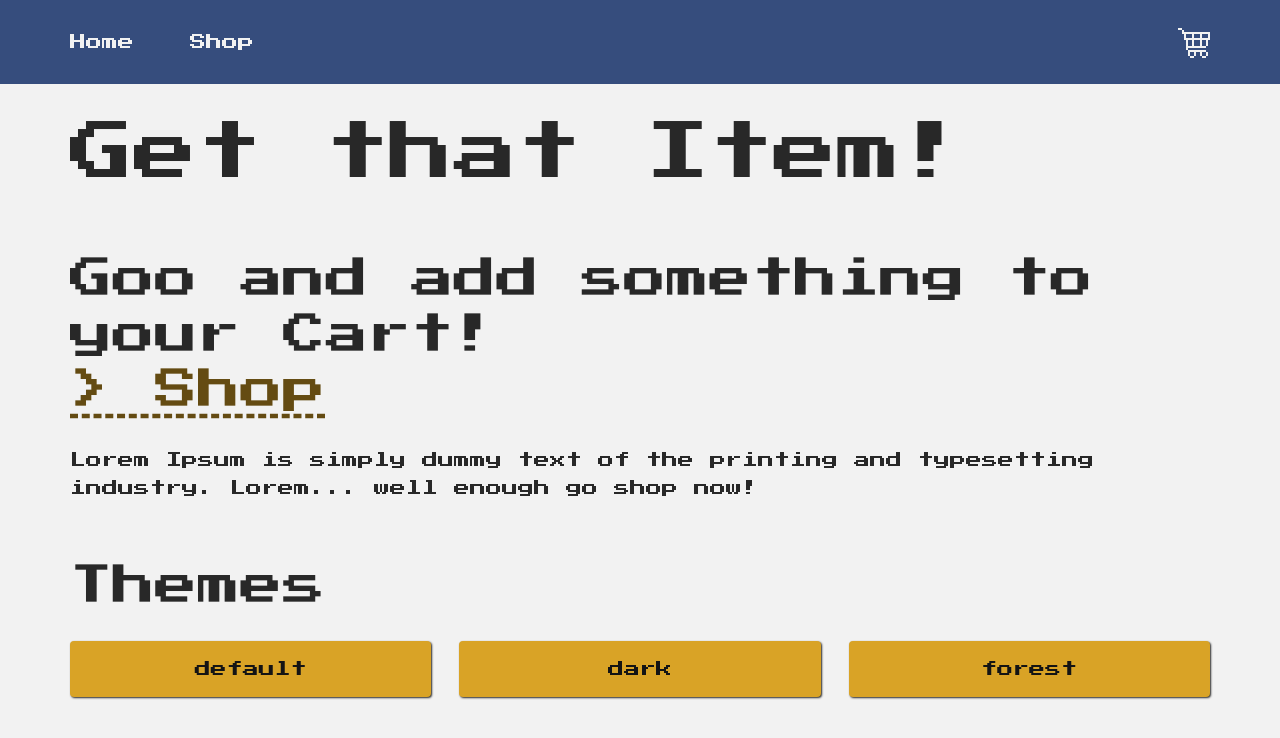
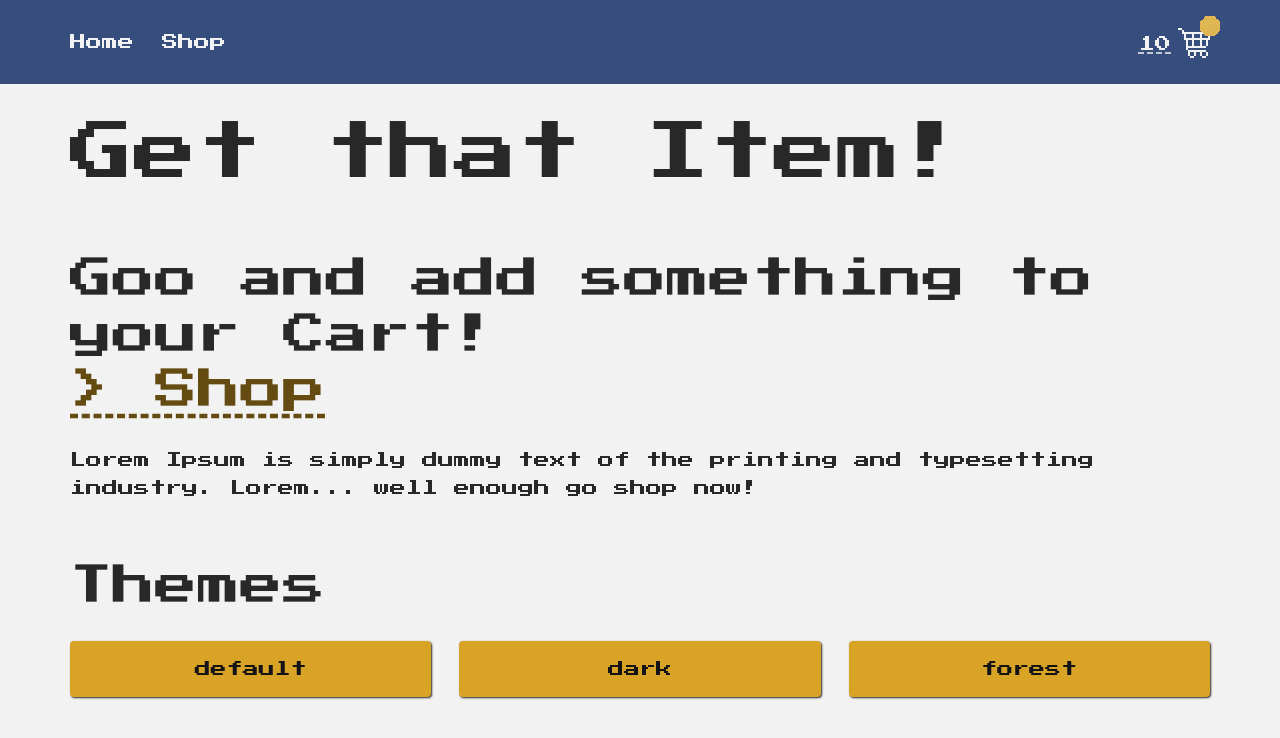
Before and after one commit to igorashs/react-shopping-cart, a React (Create React App) app: page / in a window 1280 px wide. Shown: the top 738 px of the page. Built offline with nearby package versions, Linux system fonts and the light colour scheme; the HTML template or start-up script is replaced by a standard one.

Commit message:
add CartWidget

```diff
--- /dev/null
+++ b/src/shared/Header/CartWidget/CartWidget.js
@@ -0,0 +1,51 @@
+import styled from 'styled-components';
+import { Svg } from '../../Svg';
+import cartIcon from './cart.svg';
+import circleIcon from './circle.svg';
+
+const Wrapper = styled.div`
+  display: flex;
+  align-items: flex-end;
+  gap: calc(var(--baseline) / 4);
+`;
+
+const Count = styled.p`
+  display: none;
+  margin: 0;
+
+  @media (min-width: ${({ theme }) => theme.breakpoints.sm}) {
+    display: initial;
+  }
+`;
+
+const Icon = styled.div`
+  position: relative;
+  width: 2rem;
+  height: 2rem;
+`;
+
+const Circle = styled.div`
+  > * {
+    right: -0.625rem;
+    top: -0.625rem;
+    position: absolute;
+    width: 1.25rem;
+    height: 1.25rem;
+    color: var(--secondary);
+  }
+`;
+
+export function CartWidget() {
+  //TODO conditional count
+  return (
+    <Wrapper>
+      <Count>{10}</Count>
+      <Icon>
+        <Svg href={cartIcon} id='cart' title='navigate to cart' />
+        <Circle>
+          <Svg href={circleIcon} id='circle' title='cart items' />
+        </Circle>
+      </Icon>
+    </Wrapper>
+  );
+}
--- /dev/null
+++ b/src/shared/Header/CartWidget/index.js
@@ -0,0 +1 @@
+export * from './CartWidget';
--- a/src/shared/Header/Header.js
+++ b/src/shared/Header/Header.js
@@ -1,8 +1,7 @@
 import styled from 'styled-components';
 import { Link } from 'react-router-dom';
 import { Container } from '../Layout';
-import { Svg } from '../Svg';
-import cartImg from './cart.svg';
+import { CartWidget } from './CartWidget';
 
 const HeaderWrapper = styled.div`
   width: 100%;
@@ -14,7 +13,8 @@ const HeaderWrapper = styled.div`
 
 const LinksList = styled.ul`
   display: flex;
-  gap: calc(var(--baseline) * 2);
+  flex-wrap: wrap;
+  gap: var(--baseline);
   align-items: center;
 `;
 
@@ -31,8 +31,7 @@ const LinkCartItem = styled.li`
   justify-content: flex-end;
 
   a {
-    width: 2rem;
-    height: 2rem;
+    display: block;
     color: var(--text-primary);
   }
 `;
@@ -52,7 +51,7 @@ export function Header() {
               </LinkItem>
               <LinkCartItem>
                 <Link to='/cart'>
-                  <Svg href={cartImg} id='cart' title='navigate to cart' />
+                  <CartWidget />
                 </Link>
               </LinkCartItem>
             </LinksList>
```
Also changed, not shown: src/shared/Header/CartWidget/cart.svg (renamed from src/shared/Header/cart.svg), src/shared/Header/CartWidget/circle.svg (added).
